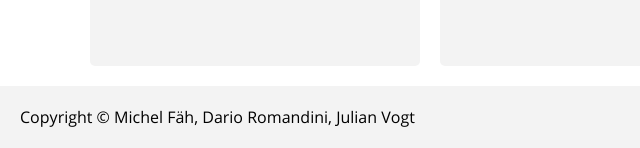
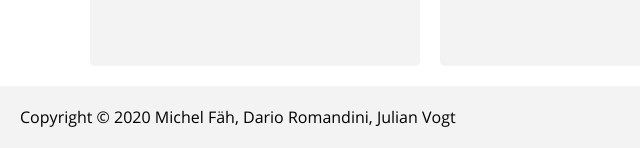
Before and after one commit to MFdesigns/videothek, a PHP site: page /views/CustomerView.php in a window 1280 px wide. Shown: the part 877-1025 px from the top of the page, without its empty margins (0-640 px from the left). Run offline with PHP 8.4, Linux system fonts and the light colour scheme; the template is opened without the code that fills it, so the values that code supplies are empty.

Commit message:
Added copyright year

```diff
--- a/src/views/CustomerView.php
+++ b/src/views/CustomerView.php
@@ -241,7 +241,7 @@
   </main>
 
   <footer>
-    <p class="text--dark">Copyright © Michel Fäh, Dario Romandini, Julian Vogt</p>
+    <p class="text--dark">Copyright © <?php echo date("Y"); ?> Michel Fäh, Dario Romandini, Julian Vogt</p>
   </footer>
 
   <div id="msg-delete-user" class="message-box">
```
